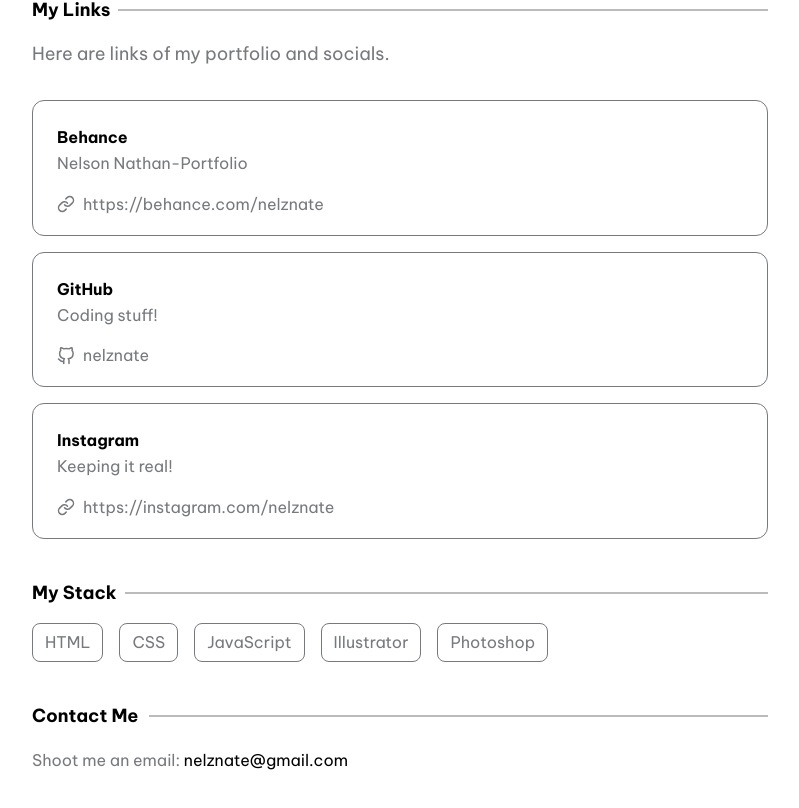
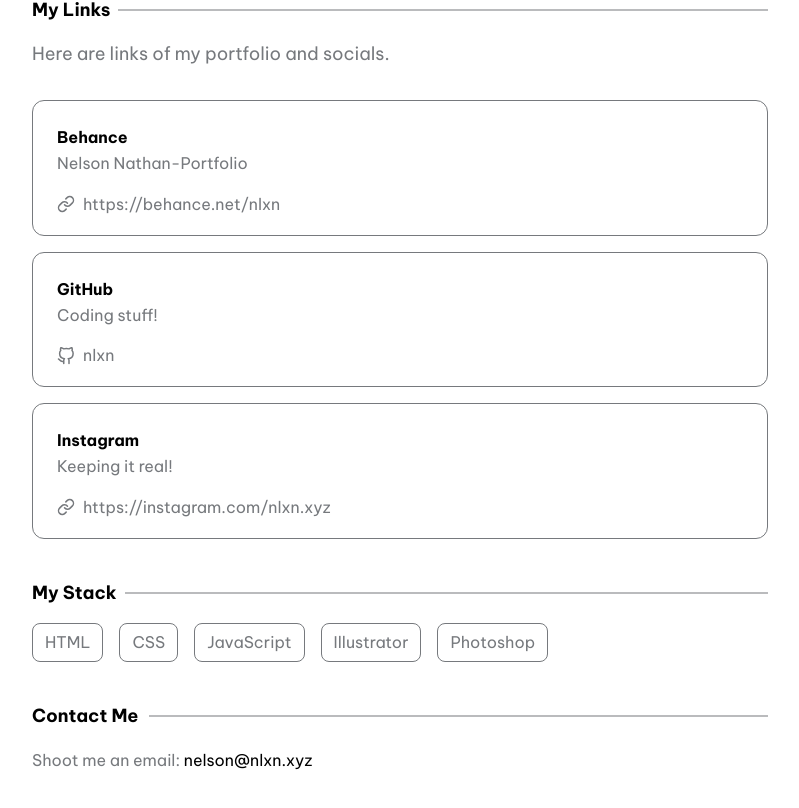
Before and after one commit to nelznate/nelznate, a Next.js app: page / in a window 1280 px wide. Shown: the part 336-1144 px from the top of the page, without its empty margins (240-1039 px from the left). Built offline with nearby package versions, Linux system fonts and the light colour scheme.

Commit message:
Update config.js

```diff
--- a/data/config.js
+++ b/data/config.js
@@ -15,17 +15,17 @@
     {
       title: 'Behance',
       description: 'Nelson Nathan-Portfolio',
-      link: 'https://behance.com/nelznate'
+      link: 'https://behance.net/nlxn'
     },
     {
       title: 'GitHub',
       description: 'Coding stuff!',
-      github: 'nelznate'
+      github: 'nlxn'
     },
     {
       title: 'Instagram',
       description: 'Keeping it real!',
-      link: 'https://instagram.com/nelznate'
+      link: 'https://instagram.com/nlxn.xyz'
     }
   ]
 };
@@ -43,5 +43,5 @@
 
 export const contact = {
   title: 'Contact Me',
-  email: 'nelznate@gmail.com'
+  email: 'nelson@nlxn.xyz'
 };
```
